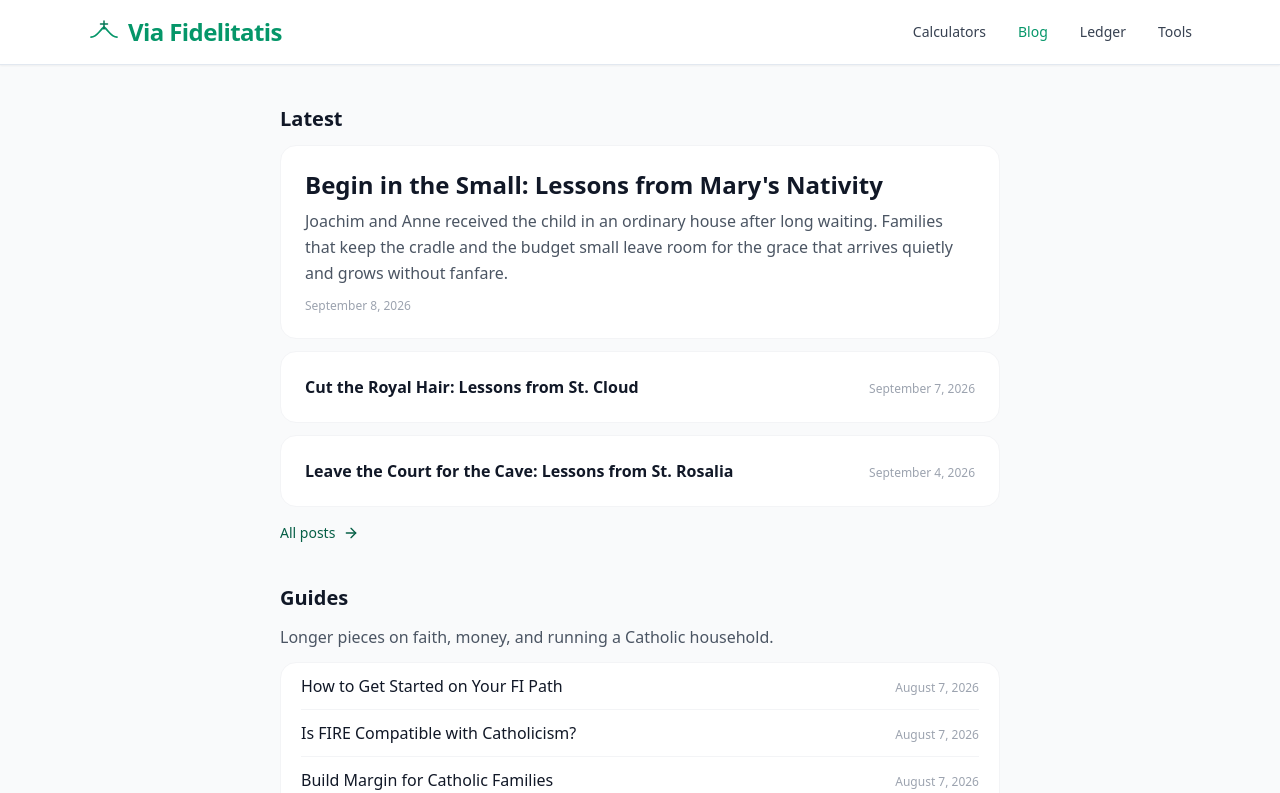
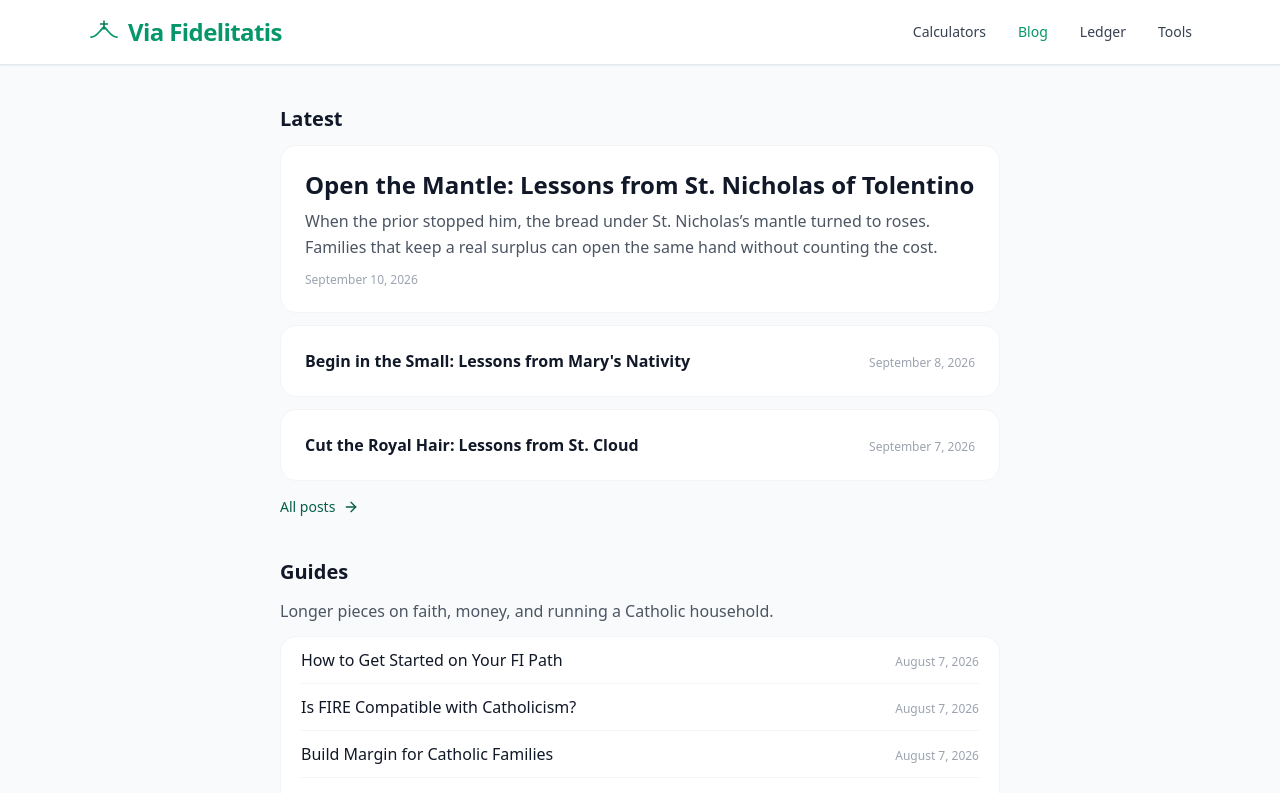
Before and after one commit to daughterpop/super-fi-calc, a React (Vite) app: page /blog in a window 1280 px wide. Shown: the top 793 px of the page. Built offline with nearby package versions, Linux system fonts and the light colour scheme.

Commit message:
Add daily blog post: Open the Mantle: Lessons from St. Nicholas of Tolentino – September 10, 2026

```diff
--- a/src/data/posts.js
+++ b/src/data/posts.js
@@ -1,4 +1,14 @@
 const rawPosts = [
+  {
+    title: 'Open the Mantle: Lessons from St. Nicholas of Tolentino',
+    date: 'September 10, 2026',
+    dateSort: '2026-09-10',
+    excerpt: 'When the prior stopped him, the bread under St. Nicholas’s mantle turned to roses. Families that keep a real surplus can open the same hand without counting the cost.',
+    readTime: '4 min read',
+    link: '/blog/open-the-mantle-lessons-from-st-nicholas-of-tolentino',
+    tags: ['Stewardship', 'Seasonal', 'Tithing'],
+    featured: false
+  },
   {
     title: 'Begin in the Small: Lessons from Mary\'s Nativity',
     date: 'September 8, 2026',
```
